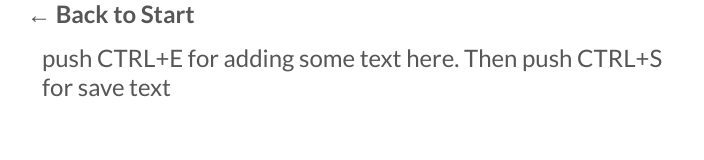
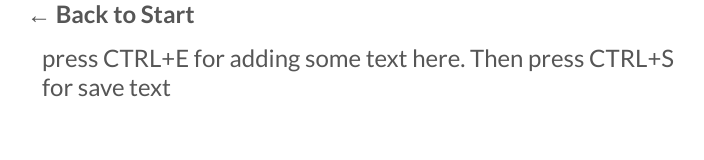
Before and after one commit to patelux/Beetroot-JS-HW-01-07, a plain HTML site: page JS-HW08/index.html in a window 1280 px wide. Shown: the whole page, without its empty margins (49-753 px from the left). Drawn offline with nearby package versions, Linux system fonts and the light colour scheme.

Commit message:
some small bugs fixed

```diff
--- a/JS-HW08/index.html
+++ b/JS-HW08/index.html
@@ -22,7 +22,7 @@
     <div class="display-9 fw-bold container toStart"><a href="../index.html">← Back to Start</a>
     </div>
      <div class="container">
-        <div id="editor">push CTRL+E for adding some text here. Then push CTRL+S for save text</div>
+        <div id="editor">press CTRL+E for adding some text here. Then press CTRL+S for save text</div>
     </div>
 
     <script src="./js/hw_08_01.js"></script>
```
